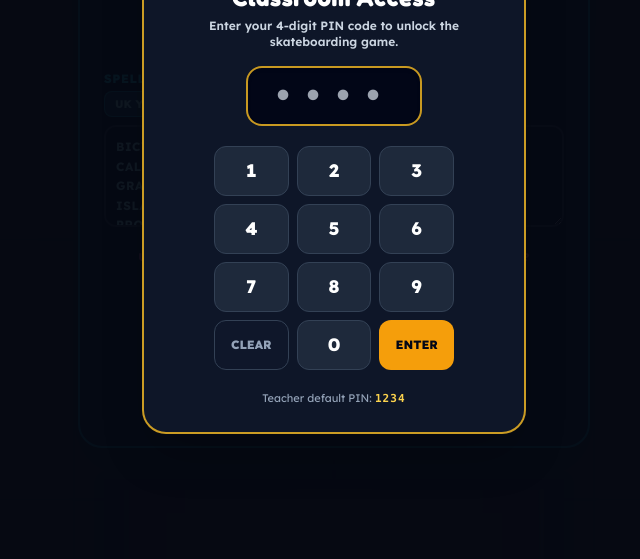
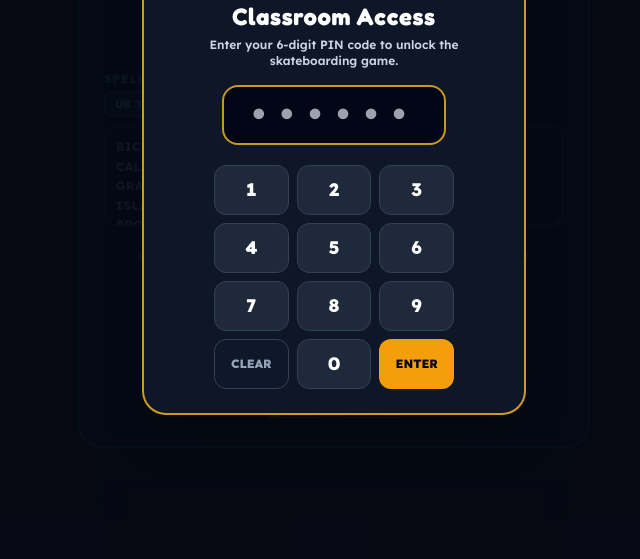
Before and after one commit to mjbowen147/skateboarding-app, a plain HTML site: page index.html in a window 1280 px wide. Shown: the part 241-800 px from the top of the page, without its empty margins (306-946 px from the left). Drawn offline with nearby package versions, Linux system fonts and the light colour scheme.

Commit message:
Update PIN to 6-digit 007007 and remove hints

```diff
--- a/index.html
+++ b/index.html
@@ -213,14 +213,14 @@
         </div>
         <div>
           <h2 class="text-2xl font-black font-display tracking-wide text-white">Classroom Access</h2>
-          <p class="text-xs text-slate-300 font-semibold mt-1">Enter your 4-digit PIN code to unlock the skateboarding game.</p>
-        </div>
-
-        <!-- 4-digit input display -->
+          <p class="text-xs text-slate-300 font-semibold mt-1">Enter your 6-digit PIN code to unlock the skateboarding game.</p>
+        </div>
+
+        <!-- 6-digit input display -->
         <div class="flex justify-center my-1">
-          <input type="password" id="pin-input" maxlength="4" placeholder="&bull;&bull;&bull;&bull;"
-            class="w-44 text-center tracking-[12px] text-3xl font-black font-mono py-2.5 rounded-2xl bg-slate-950 border-2 border-amber-400/80 text-amber-300 focus:outline-none focus:border-amber-300 shadow-inner"
-            inputmode="numeric" autocomplete="off" />
+          <input type="password" id="pin-input" maxlength="6" placeholder="&bull;&bull;&bull;&bull;&bull;&bull;"
+            class="w-56 text-center tracking-[10px] text-3xl font-black font-mono py-2.5 rounded-2xl bg-slate-950 border-2 border-amber-400/80 text-amber-300 focus:outline-none focus:border-amber-300 shadow-inner"
+            autocomplete="off" />
         </div>
         <div id="pin-error" class="text-xs font-bold text-rose-400 hidden animate-pulse">Incorrect PIN. Please try again.</div>
 
@@ -238,10 +238,6 @@
           <button type="button" onclick="pinClear()" class="py-2.5 rounded-xl bg-slate-900 hover:bg-slate-800 border border-slate-700 text-xs font-black text-slate-400">CLEAR</button>
           <button type="button" onclick="pinDigit('0')" class="py-2.5 rounded-xl bg-slate-800 hover:bg-slate-700 active:bg-slate-600 border border-slate-700 text-lg font-black text-white">&#48;</button>
           <button type="button" onclick="checkPin()" class="py-2.5 rounded-xl bg-amber-500 hover:bg-amber-400 active:bg-amber-600 text-slate-950 font-black text-xs">ENTER</button>
-        </div>
-
-        <div class="text-[11px] text-slate-400 font-medium pt-1">
-          Teacher default PIN: <span class="font-mono text-amber-300 font-bold tracking-widest">1234</span>
         </div>
       </div>
     </div>
@@ -367,8 +363,8 @@ THOUGHT</textarea>
     // ============================================================================
     // CLASSROOM PIN CODE ACCESS GATE
     // ============================================================================
-    // Default PIN: 1234 (Easy for teachers to change right here)
-    const APP_PIN = "1234";
+    // 6-digit Classroom PIN Access Code
+    const APP_PIN = "007007";
 
     function checkPin() {
       const inp = document.getElementById('pin-input');
@@ -389,9 +385,9 @@ THOUGHT</textarea>
     function pinDigit(d) {
       playSound('tap');
       const inp = document.getElementById('pin-input');
-      if (inp.value.length < 4) {
+      if (inp.value.length < 6) {
         inp.value += d;
-        if (inp.value.length === 4) {
+        if (inp.value.length === 6) {
           setTimeout(checkPin, 120);
         }
       }
@@ -420,7 +416,7 @@ THOUGHT</textarea>
         if (inp) {
           inp.addEventListener('keyup', e => {
             if (e.key === 'Enter') checkPin();
-            else if (inp.value.length === 4) checkPin();
+            else if (inp.value.length === 6) checkPin();
           });
         }
       }
```
